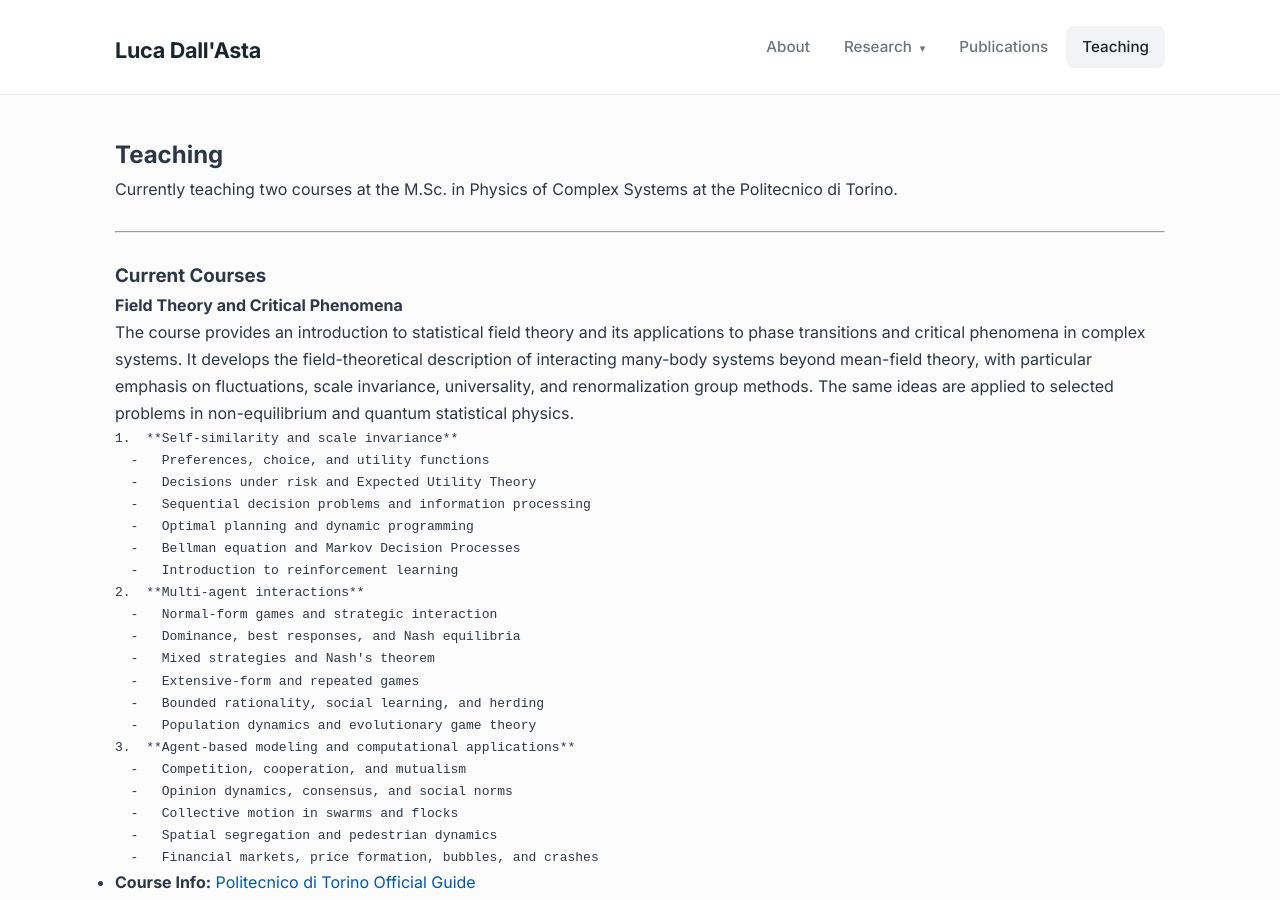
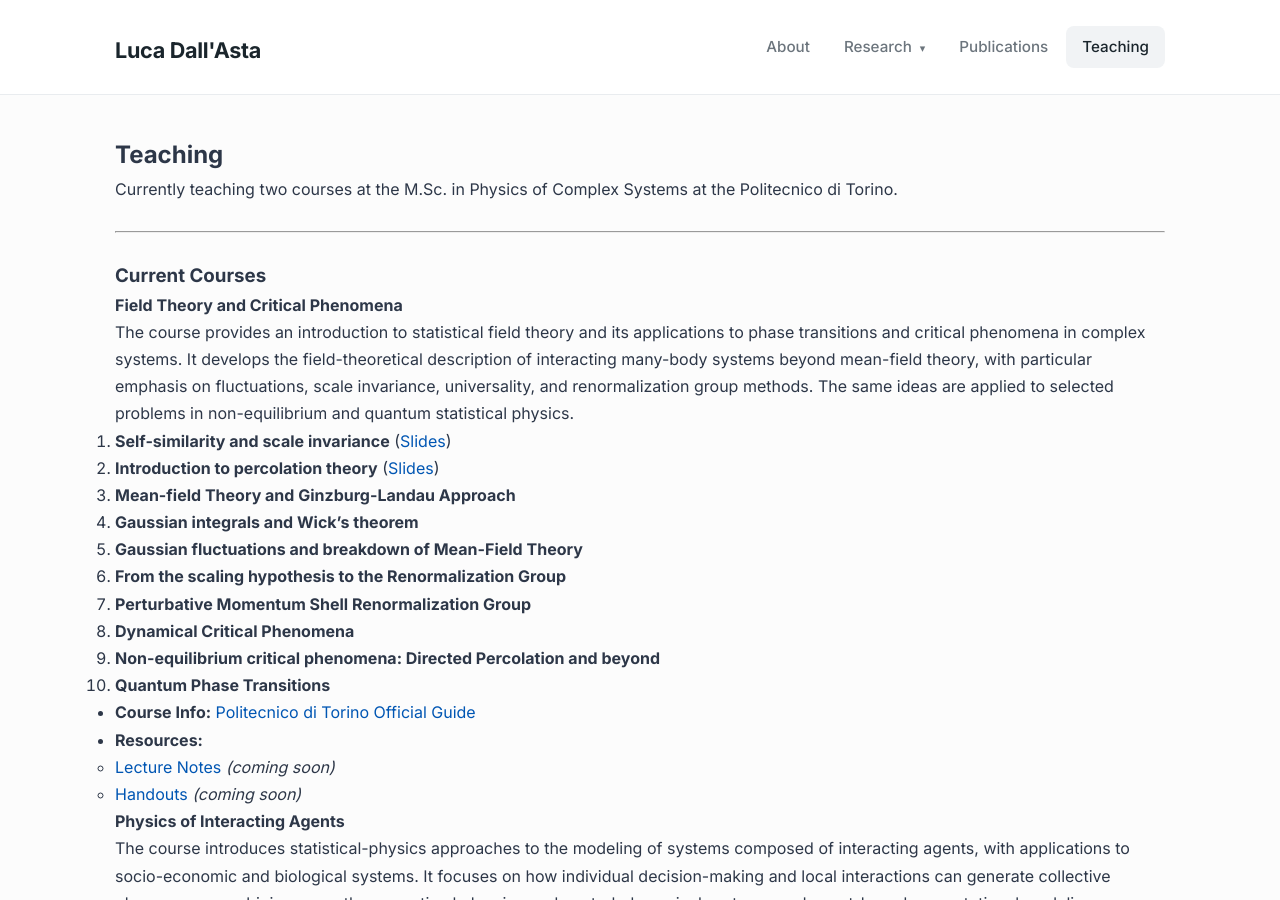
Before and after one commit to dallasta/dallasta.github.io, a Jekyll site: the page built from _pages/teaching.md, in a window 1280 px wide and 900 px high. Built offline with Jekyll 4.4.1, drawn with Linux system fonts in a browser that asks for light colours; a style sheet for code colours, icons or effects is not loaded.

Commit message:
Update teaching.md

```diff
--- a/_pages/teaching.md
+++ b/_pages/teaching.md
@@ -27,32 +27,21 @@ fluctuations, scale invariance, universality, and renormalization group
 methods. The same ideas are applied to selected problems in
 non-equilibrium and quantum statistical physics.
 
-    1.  **Self-similarity and scale invariance**
-      -   Preferences, choice, and utility functions
-      -   Decisions under risk and Expected Utility Theory
-      -   Sequential decision problems and information processing
-      -   Optimal planning and dynamic programming
-      -   Bellman equation and Markov Decision Processes
-      -   Introduction to reinforcement learning
-    2.  **Multi-agent interactions**
-      -   Normal-form games and strategic interaction
-      -   Dominance, best responses, and Nash equilibria
-      -   Mixed strategies and Nash's theorem
-      -   Extensive-form and repeated games
-      -   Bounded rationality, social learning, and herding
-      -   Population dynamics and evolutionary game theory
-    3.  **Agent-based modeling and computational applications**
-      -   Competition, cooperation, and mutualism
-      -   Opinion dynamics, consensus, and social norms
-      -   Collective motion in swarms and flocks
-      -   Spatial segregation and pedestrian dynamics
-      -   Financial markets, price formation, bubbles, and crashes
+  1.  **Self-similarity and scale invariance** ([Slides](#))
+  2.  **Introduction to percolation theory** ([Slides](#))
+  3.  **Mean-field Theory and Ginzburg-Landau Approach**
+  4.  **Gaussian integrals and Wick's theorem**
+  5.  **Gaussian fluctuations and breakdown of Mean-Field Theory**
+  6.  **From the scaling hypothesis to the Renormalization Group**
+  7.  **Perturbative Momentum Shell Renormalization Group**
+  8.  **Dynamical Critical Phenomena**
+  9.  **Non-equilibrium critical phenomena: Directed Percolation and beyond**
+  10. **Quantum Phase Transitions**
 
 
 *   **Course Info:** [Politecnico di Torino Official
     Guide](https://didattica.polito.it/pls/portal30/gap.pkg_guide.viewGap?p_cod_ins=01SPPYR&p_a_acc=2026&p_header=S&p_lang=IT&multi=N)
 *   **Resources:**
-    -   [Slides](#) *(coming soon)*
     -   [Lecture Notes](#) *(coming soon)*
     -   [Handouts](#) *(coming soon)*
 
```
